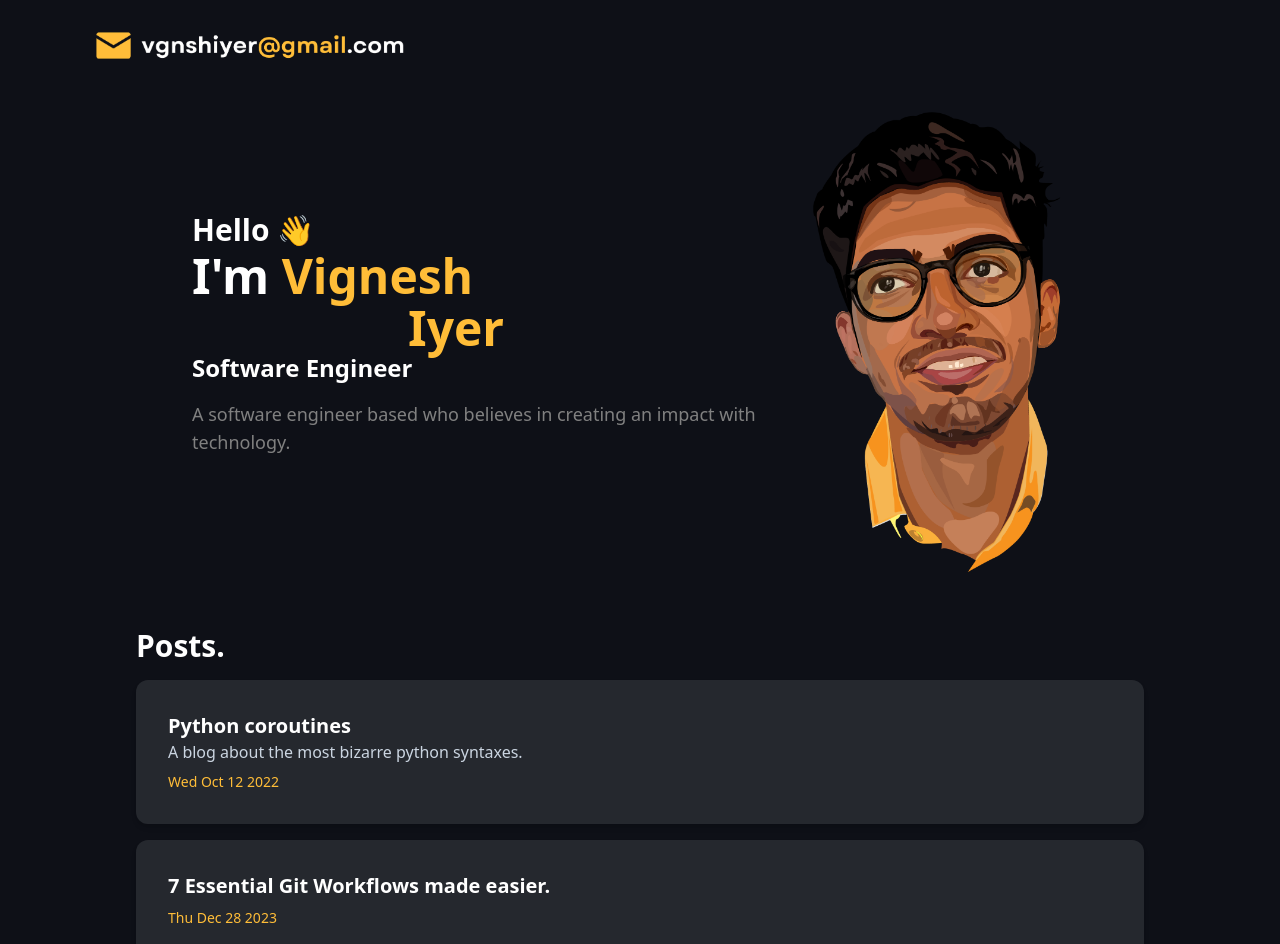
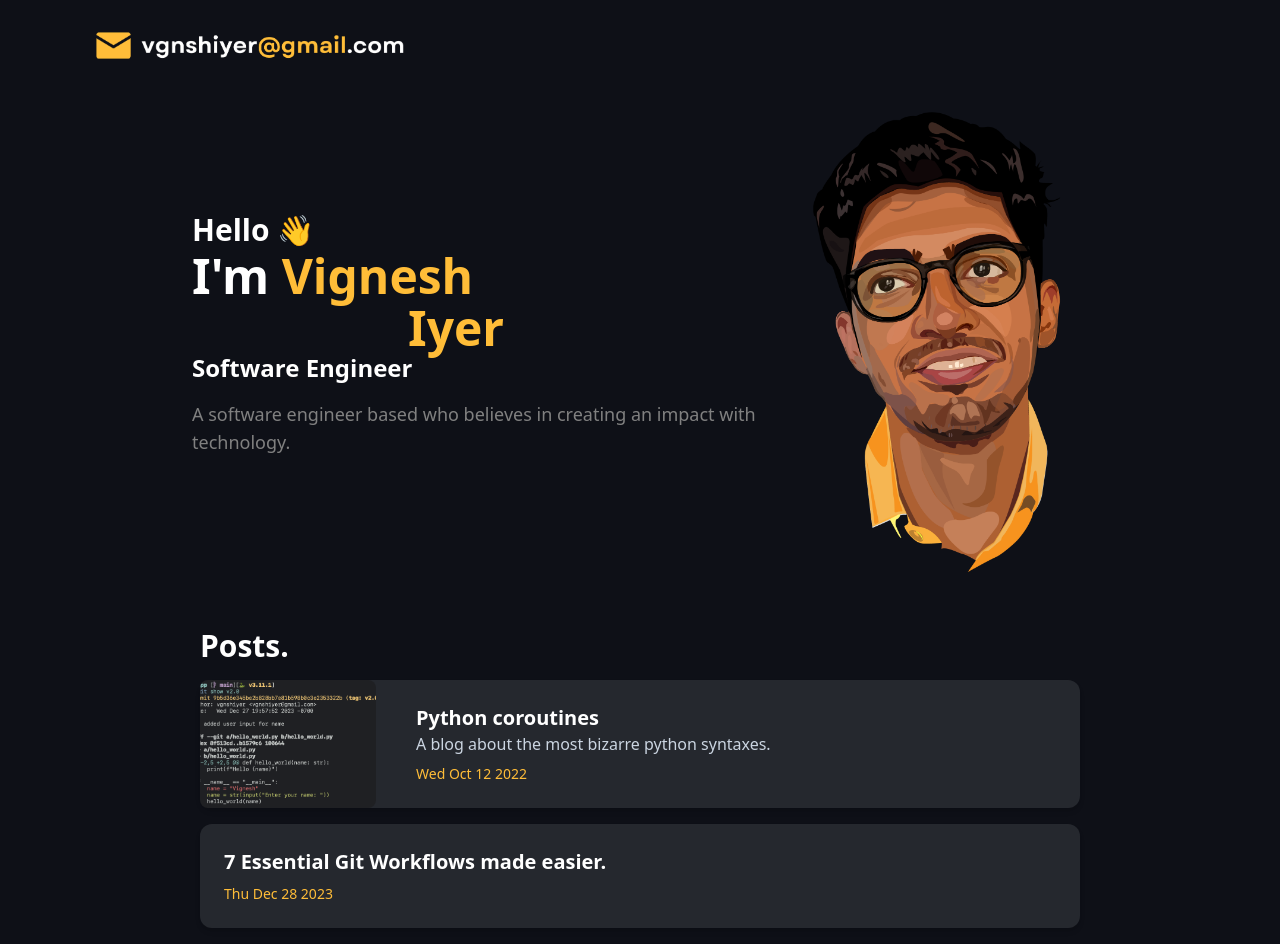
Before and after one commit to vgnshiyer/vgnshiyer.github.io, a Next.js app in the folder mywebsite/: page / in a window 1280 px wide. Shown: the top 944 px of the page. Built offline with nearby package versions, Linux system fonts and the light colour scheme.

Commit message:
chore: added cover image to post previews

```diff
--- a/mywebsite/app/page.tsx
+++ b/mywebsite/app/page.tsx
@@ -14,7 +14,7 @@ export default function page() {
         <>
             <Banner />
             <div className='grid grid-cols-1 gap-4'>
-                <h1 className='text-3xl ml-4 md:ml-8 lg:ml-12 text-white font-bold'>Posts.</h1>
+                <h1 className='text-3xl mx-0 sm:mx-8 md:mx-16 lg:mx-28 text-white font-bold'>Posts.</h1>
                 {postPreviews}
             </div>
             <Readme />
--- a/mywebsite/components/Banner.tsx
+++ b/mywebsite/components/Banner.tsx
@@ -1,7 +1,7 @@
 
 const Banner = () => {
     return (
-        <div className="flex flex-col sm:flex-row justify-between items-center p-4 mb-10">
+        <div className="flex flex-col sm:flex-row justify-between items-center p-2 md:p-4 mb-10">
             <div className="ml-0 sm:ml-6 md:ml-12 lg:ml-16">
                 <h1 className="text-2xl lg:text-3xl pl-6 mb-1 font-bold text-white">Hello 👋</h1>
                 <h1 className="text-4xl lg:text-5xl pl-6 mb-1 font-bold text-white">I'm <span className="text-secondary">Vignesh</span></h1>
--- a/mywebsite/components/PostPreview.tsx
+++ b/mywebsite/components/PostPreview.tsx
@@ -4,12 +4,21 @@ import { PostMetadata } from "../types/PostMetadata";
 
 const PostPreview = (props: PostMetadata) => {
     return (
-        <div className="p-8 mx-2 md:mx-8 lg:mx-12 rounded-xl shadow-md bg-semi-dark">
-            <Link href={`/posts/${props.slug}`}>
-                <h2 className="text-xl text-white font-bold hover:underline">{props.title}</h2>
-            </Link>
-            <p className="text-md text-slate-300">{props.subtitle}</p>
-            <p className="mt-2 text-sm text-secondary">{new Date(props.date).toDateString()}</p>
+        <div className="mx-0 sm:mx-8  md:mx-16 lg:mx-28 rounded-xl shadow-md bg-semi-dark flex flex-col md:flex-row items-start">
+            {props.cover && (
+                <img
+                    className="rounded-lg w-full md:w-44 mr-4 object-cover h-48 md:h-full"
+                    src={props.cover}
+                    alt={`Cover image for ${props.title}`}
+                />
+            )}
+            <div className="p-6">
+                <Link href={`/posts/${props.slug}`}>
+                    <h2 className="text-xl text-white font-bold hover:underline">{props.title}</h2>
+                </Link>
+                <p className="text-md text-slate-300">{props.subtitle}</p>
+                <p className="mt-2 text-sm text-secondary">{new Date(props.date).toDateString()}</p>
+            </div>
         </div>
     );
 };
--- a/mywebsite/components/Readme.tsx
+++ b/mywebsite/components/Readme.tsx
@@ -4,7 +4,7 @@ import Markdown from "markdown-to-jsx";
 const Readme = () => {
     const readme = getReadmeData();
     return (
-        <div className="flex flex-col md:flex-row p-6 items-start m-0 mt-8 md:m-8">
+        <div className="flex flex-col md:flex-row items-start mt-8 mx-2 md:mx-12 lg:mx-16 p-0 lg:p-6">
             <img className="w-80 lg:w-96 rounded-md" src="/images/readme_img.jpg" alt="Readme" />
 
             <div className="ml-0 mt-8 md:ml-14 md:mt-0">
--- a/mywebsite/helpers/getPostMetadata.ts
+++ b/mywebsite/helpers/getPostMetadata.ts
@@ -16,6 +16,7 @@ const getPostMetadata = (): PostMetadata[] => {
             title: matterResult.data.title,
             date: matterResult.data.date,
             subtitle: matterResult.data.subtitle,
+            cover: matterResult.data.cover,
             slug: path.basename(filename, '.md'),
         };
     });
--- a/mywebsite/public/blogs/coro.md
+++ b/mywebsite/public/blogs/coro/coro.md
@@ -2,6 +2,7 @@
 title: Python coroutines
 subtitle: A blog about the most bizarre python syntaxes.
 date: Oct 12, 2022
+cover: /blogs/coro/images/coro.png
 ---
 
 This is a coroutine.
--- a/mywebsite/types/PostMetadata.ts
+++ b/mywebsite/types/PostMetadata.ts
@@ -2,5 +2,6 @@ export interface PostMetadata {
     title: string;
     date: string;
     subtitle: string;
+    cover: string;
     slug: string;
 }
```
Also changed, not shown: mywebsite/public/blogs/coro/images/coro.png (renamed from mywebsite/public/blogs/git_2023_12/images/1.5.png).
